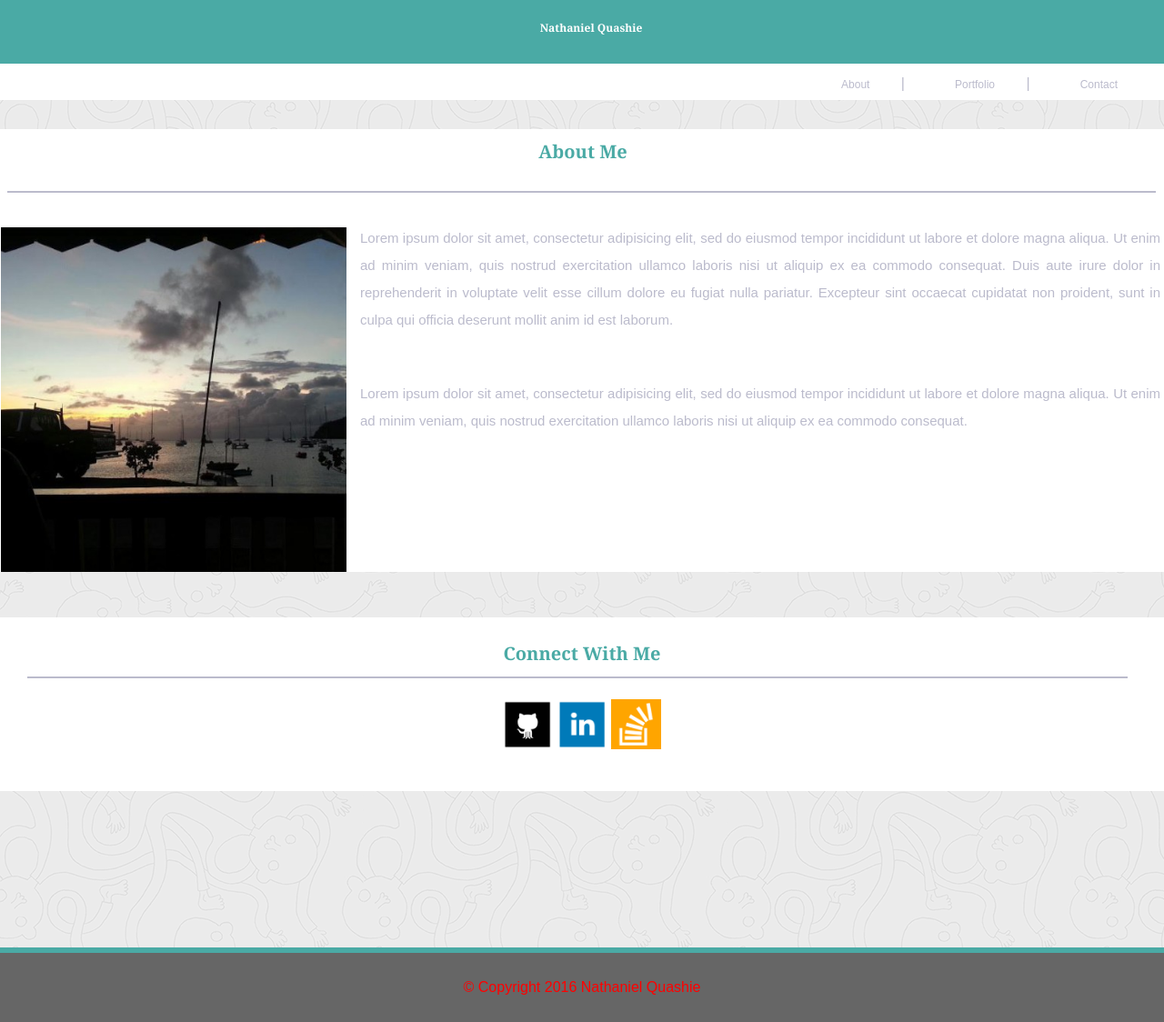
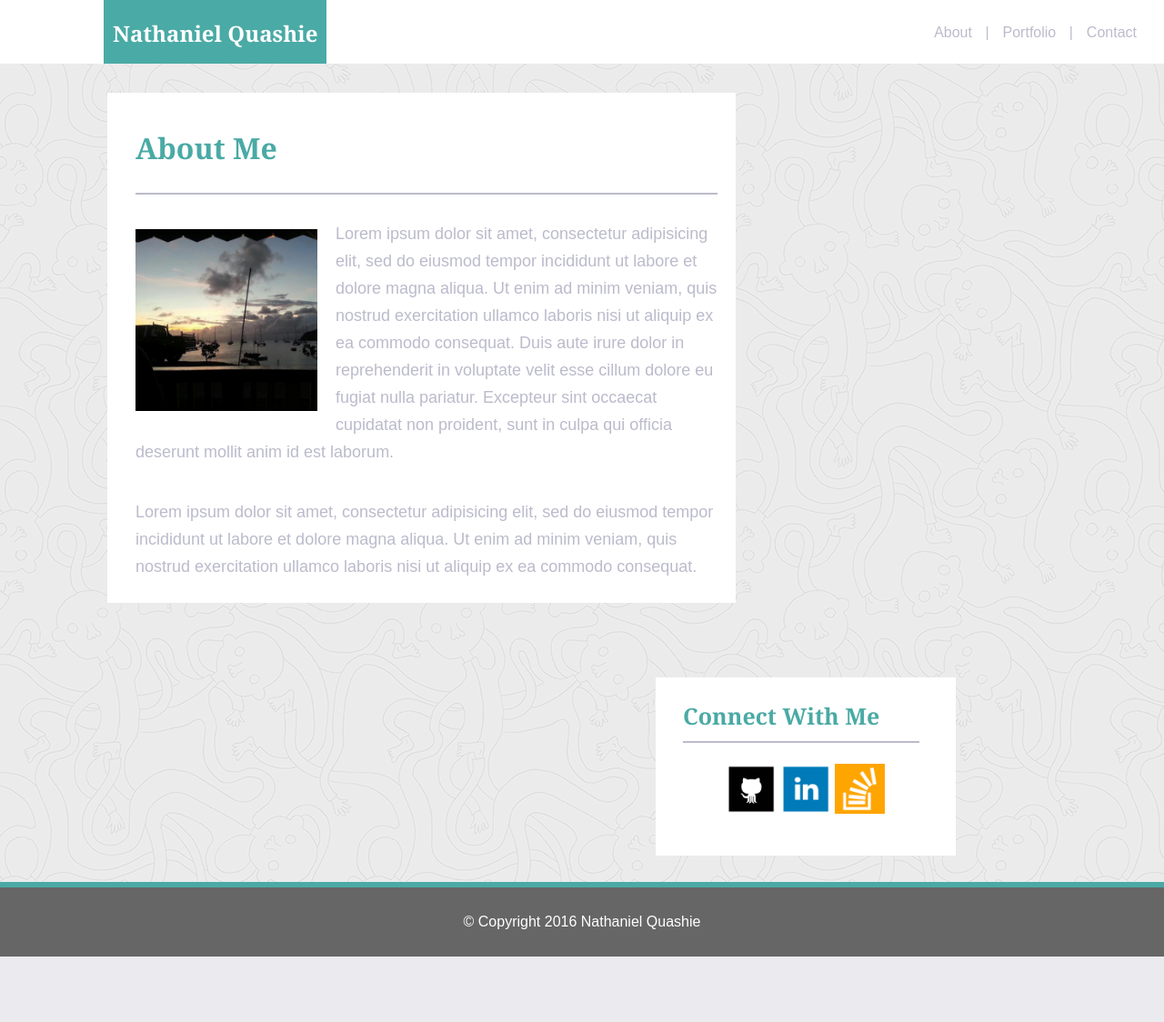
Before and after one commit to bklynate/Basic-portfolio, a PHP site: page / in a window 1280 px wide. Shown: the whole page at 91% size. After the commit the page ends 1052 px from the top, so only its background shows below. Run offline with PHP 8.4, Linux system fonts and the light colour scheme.

Commit message:
css responsive tweaks

```diff
--- a/assets/temp/css/styles.css
+++ b/assets/temp/css/styles.css
@@ -129,7 +129,9 @@ hr {
   width: 200px;
   height: 200px;
   float: left;
-  padding-right: 15px;
+  padding-right: 20px;
+  margin-top: 30px;
+  margin-bottom: 15px;
 }
 
 #wrapper {
@@ -379,7 +381,7 @@ footer > p {
 }
 
 @media only screen
-and (min-width : 640px) {
+and (max-width : 640px) {
 
   nav {
     background: #fff;
@@ -563,7 +565,6 @@ and (max-width : 320px) {
     text-align: justify;
     padding-right: 20px;
     font-size: 12px;
-
   }
 
   nav .navbar-right > li > a:hover {
@@ -592,6 +593,7 @@ and (max-width : 320px) {
   .wrapper {
 
   }
+
   /* About me */
 
   #main-content {
@@ -812,7 +814,7 @@ and (max-device-width : 1024px)  {
 }*/
 
 @media only screen
-and (min-width : 768px) {
+and (max-width : 768px) {
   footer > p {
     color: red;
   }
```
Also changed, not shown: assets/css/styles.css (+6 -4 lines).
